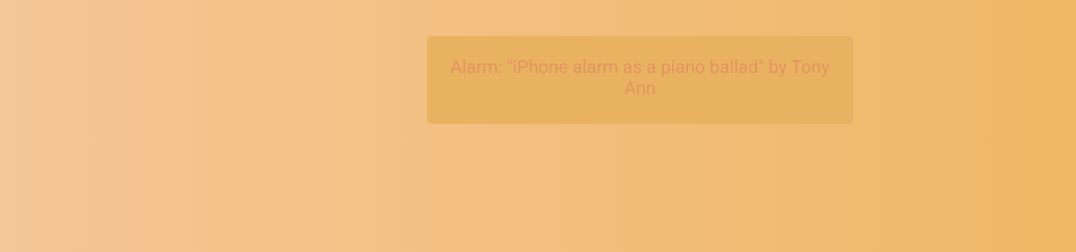
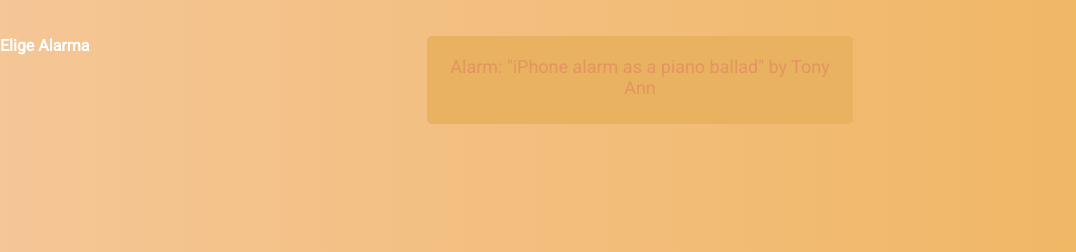
Before and after one commit to fedesanchezdev/pomodoro-timer, a plain HTML site: page index.html in a window 1280 px wide. Shown: the part 621-873 px from the top of the page, without its empty margins (0-1076 px from the left). Drawn offline with Linux system fonts and the light colour scheme.

Commit message:
agregado h4

```diff
--- a/index.html
+++ b/index.html
@@ -51,6 +51,8 @@
     <!-- Contador -->
     <div class="tiempo" id="tiempo"></div>
 
+    <h4>Elige Alarma</h4>
+
     <!-- Controles -->
     <div class="buttons">
         <button id="play" onclick="startTimer()"></button>
```
